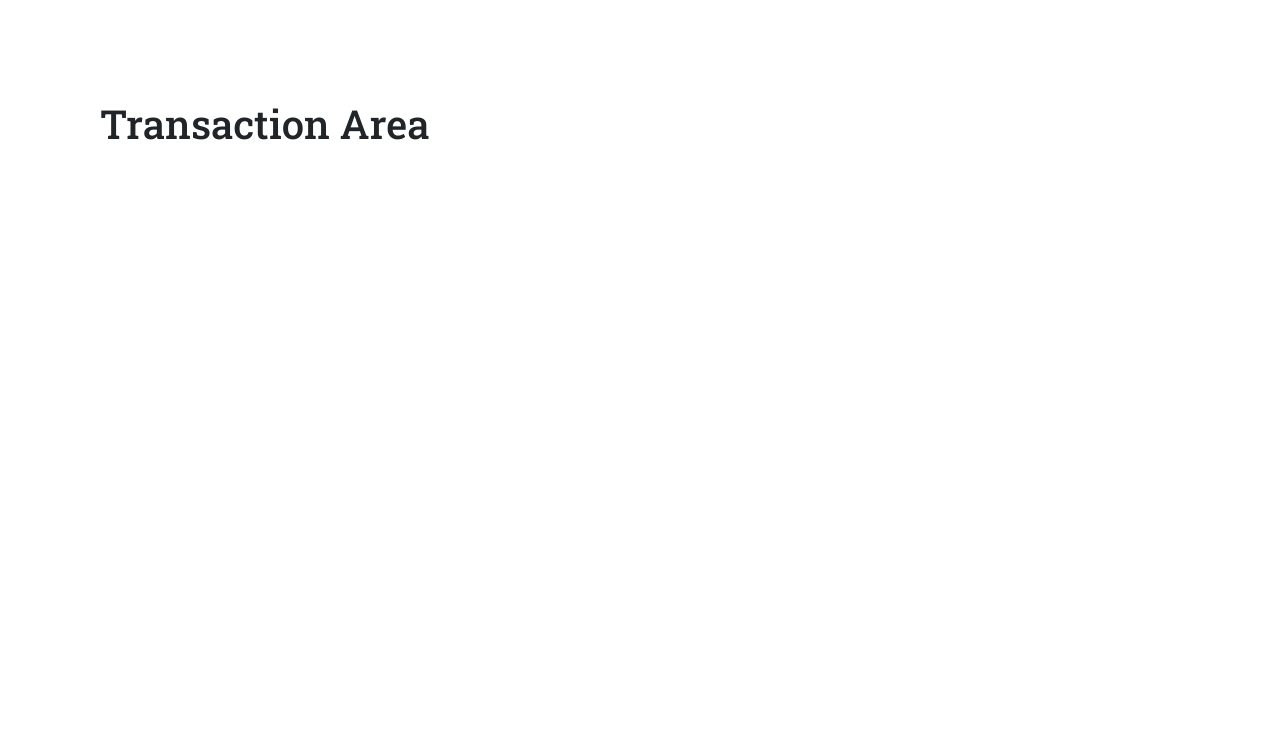
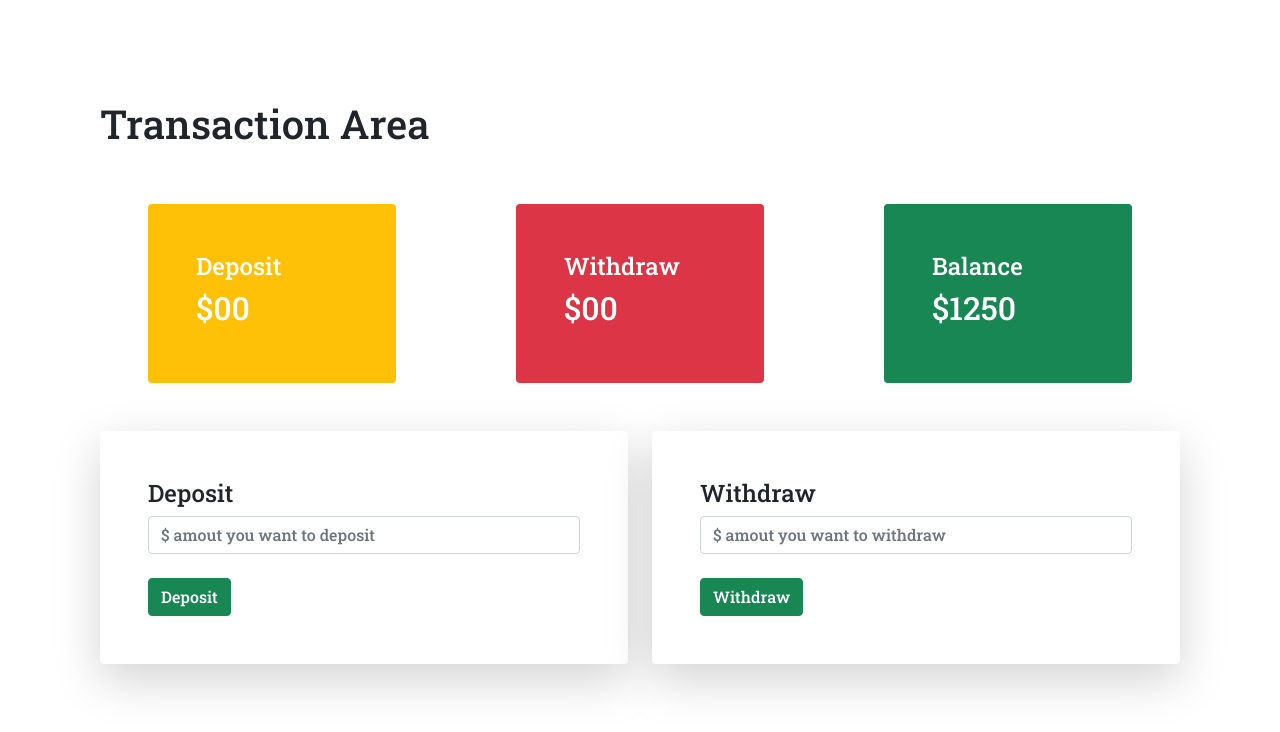
Before and after one commit to mnomanme/integrateJavascript, a plain HTML site: page 19-pionner-bank-develop-a-simple-bank-website/index.html in a window 1280 px wide. Both pictures are taken after a click on the button "Enter". Drawn offline with nearby package versions, Linux system fonts and the light colour scheme.

Commit message:
submit transaction

```diff
--- a/19-pionner-bank-develop-a-simple-bank-website/CSS/styles.css
+++ b/19-pionner-bank-develop-a-simple-bank-website/CSS/styles.css
@@ -5,13 +5,13 @@ body {
 	padding: 100px;
 }
 
-.submit-area {
-	/* display: none; */
+/* .submit-area {
+	display: none;
 	margin-top: 50px;
 	padding: 50px;
 	border-radius: 15px;
 	box-shadow: 5px 5px 10px gray;
-}
+} */
 
 #transaction-area {
 	display: none;
--- a/19-pionner-bank-develop-a-simple-bank-website/index.html
+++ b/19-pionner-bank-develop-a-simple-bank-website/index.html
@@ -21,7 +21,9 @@
 			<section>
 				<div id="login-area">
 					<h1 class="text-center">Welcome to Pioneer Bank</h1>
-					<div class="submit-area">
+					<div
+						class="submit-area shadow-lg p-5 mb-5 bg-white rounded"
+					>
 						<h4>Login</h4>
 						<br />
 						<input
@@ -46,6 +48,84 @@
 			<section>
 				<div id="transaction-area">
 					<h1>Transaction Area</h1>
+					<!-- first row -->
+					<div class="row">
+						<div class="col-md-4">
+							<div
+								class="
+									deposit
+									bg-warning
+									m-5
+									p-5
+									rounded
+									text-white
+								"
+							>
+								<h4>Deposit</h4>
+								<h2>$00</h2>
+							</div>
+						</div>
+						<div class="col-md-4">
+							<div
+								class="
+									withdraw
+									bg-danger
+									m-5
+									p-5
+									rounded
+									text-white
+								"
+							>
+								<h4>Withdraw</h4>
+								<h2>$00</h2>
+							</div>
+						</div>
+						<div class="col-md-4">
+							<div
+								class="
+									balance
+									bg-success
+									m-5
+									p-5
+									rounded
+									text-white
+								"
+							>
+								<h4>Balance</h4>
+								<h2>$1250</h2>
+							</div>
+						</div>
+					</div>
+					<!-- second row -->
+					<div class="row">
+						<div class="col-md-6">
+							<div class="shadow-lg p-5 mb-5 bg-white rounded">
+								<h4>Deposit</h4>
+								<input
+									type="text"
+									class="form-control"
+									placeholder="$ amout you want to deposit"
+								/>
+								<br />
+								<button class="btn btn-success">Deposit</button>
+							</div>
+						</div>
+						<br />
+						<div class="col-md-6">
+							<div class="shadow-lg p-5 mb-5 bg-white rounded">
+								<h4>Withdraw</h4>
+								<input
+									type="text"
+									class="form-control"
+									placeholder="$ amout you want to withdraw"
+								/>
+								<br />
+								<button class="btn btn-success">
+									Withdraw
+								</button>
+							</div>
+						</div>
+					</div>
 				</div>
 			</section>
 		</main>
```
